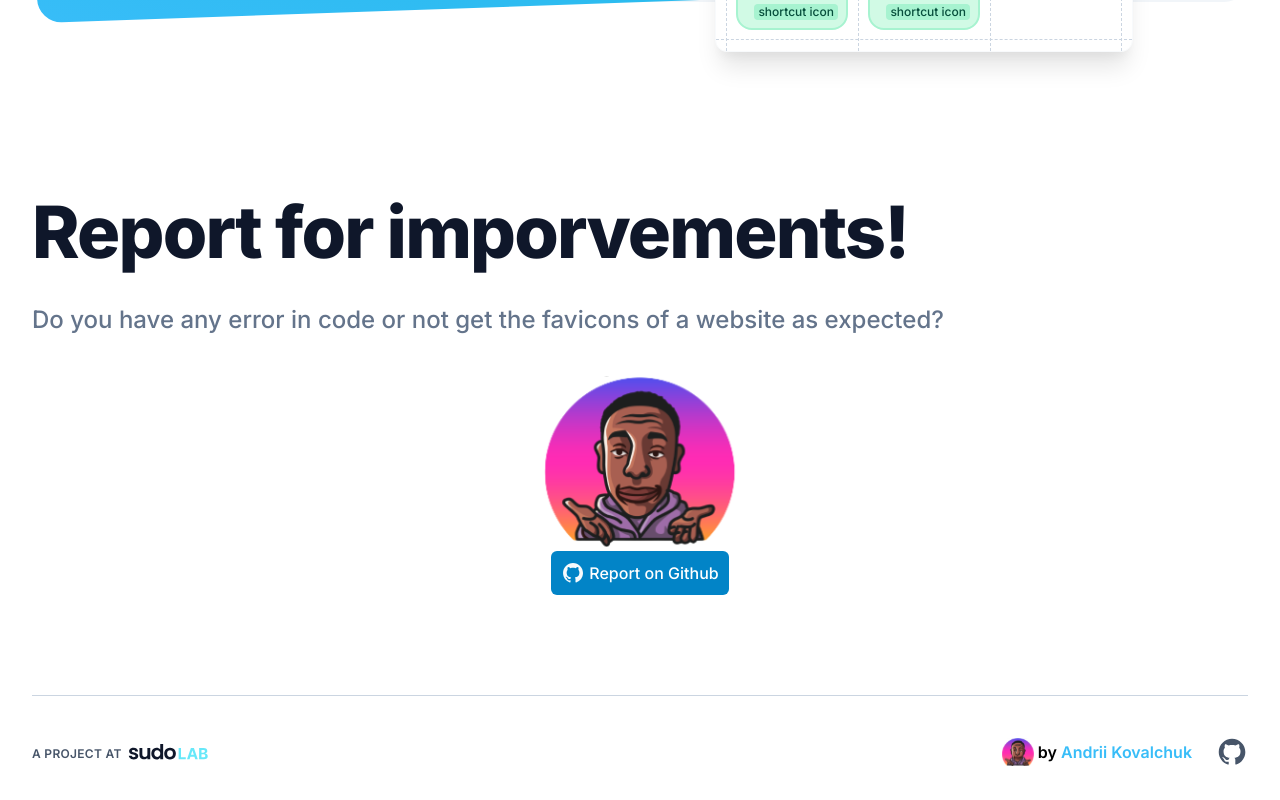
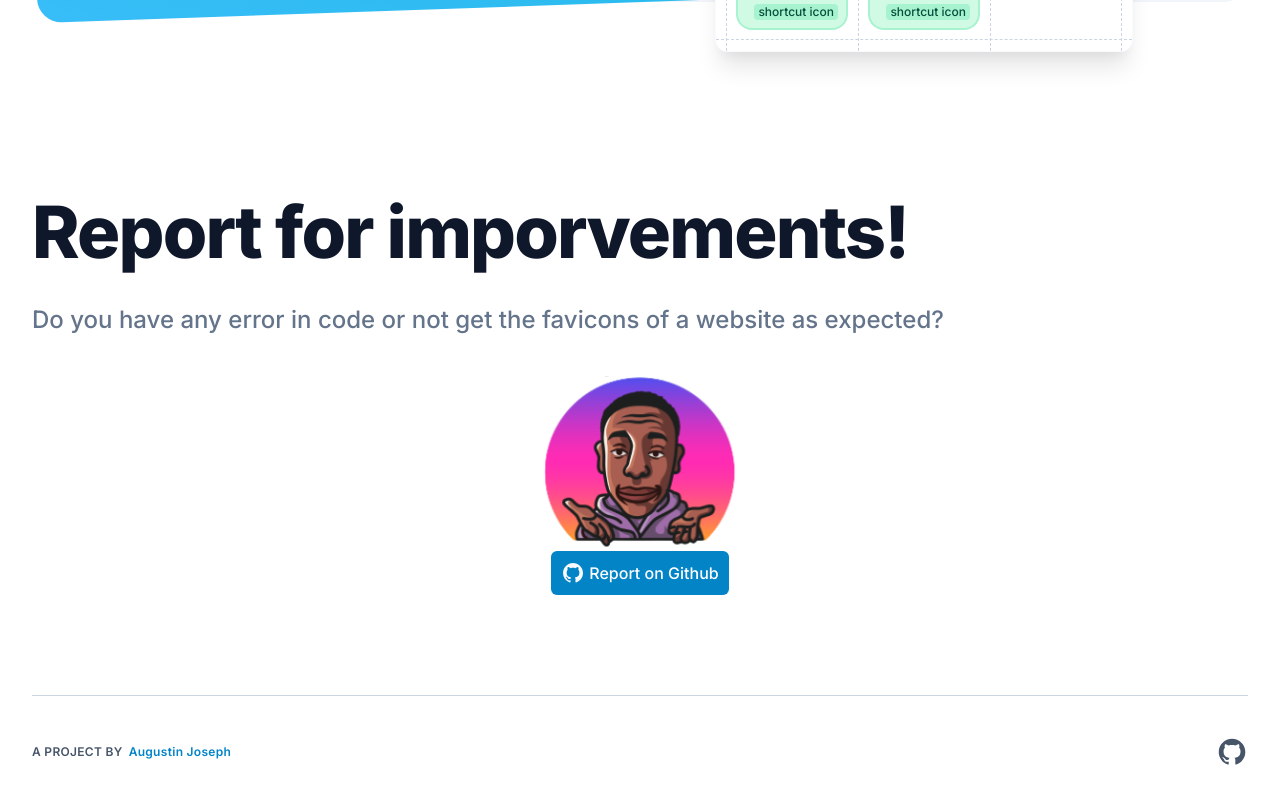
Before and after one commit to sudoaugustin/favecon.vercel.app, a Next.js app: page / in a window 1280 px wide. Shown: the part 983-1783 px from the top of the page. Built offline with nearby package versions, Linux system fonts and the light colour scheme; what @tailwindcss/typography would draw is missing.

Commit message:
Update Footer.js

```diff
--- a/src/layouts/Footer.js
+++ b/src/layouts/Footer.js
@@ -7,21 +7,12 @@ const Footer = () => (
     {/* <-- Left --> */}
     <div className='inline-flex items-end space-x-1.5'>
       <p className='text-gray-600 text-xs font-semibold leading-none tracking-wide'>
-        A PROJECT AT{' '}
+        A PROJECT BY{' '}
       </p>
-      <a href='https://github.com/sudolab' children={<SudoLabLogo />} />
+      <a href='https://github.com/sudolab' className="font-semibold text-xs text-sky-600 leading-none tracking-wide" >Augustin Joseph</a>
     </div>
     {/* <-- Right --> */}
     <div className='inline-flex space-x-6'>
-      <div className='hidden md:inline-flex items-center space-x-1'>
-        <KhabyIcon className='w-8 inline' />
-        <span>
-          by{' '}
-          <a target='_blank' className='text-sky-400' href='https://dribbble.com/AndriiKovalchuk'>
-            Andrii Kovalchuk
-          </a>
-        </span>
-      </div>
       <a
         className='text-gray-600 hover:text-gray-400 transition duration-300 inline-block'
         href='https://github.com/sudolab/favecon'>
```
